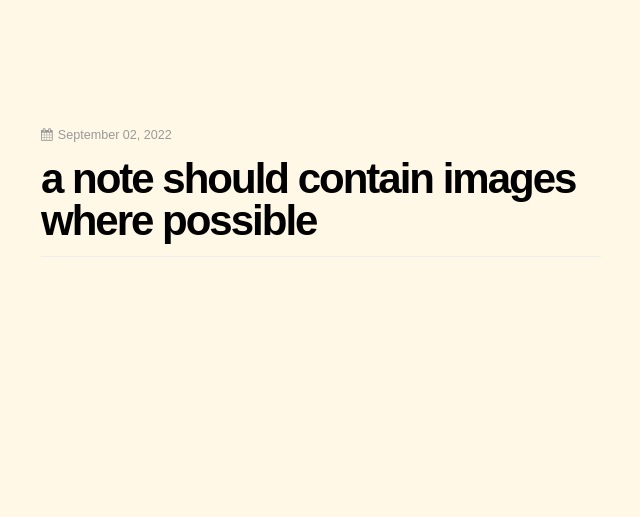
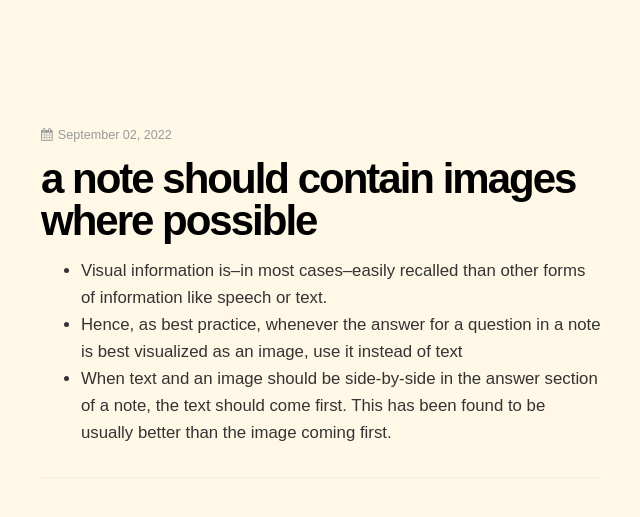
Before and after one commit to dCO2/rococo, a Jekyll site: the page built from _posts/2022-09-02-a-note-should-contain-images-where-possible.md, in a window 1280 px wide. Shown: the top 517 px of the page, without its empty margins (335-975 px from the left). Built offline with Jekyll 4.4.1, drawn with Linux system fonts in a browser that asks for light colours; some web fonts are replaced.

Commit message:
New content for an existing note

```diff
--- a/_posts/2022-09-02-a-note-should-contain-images-where-possible.md
+++ b/_posts/2022-09-02-a-note-should-contain-images-where-possible.md
@@ -5,3 +5,7 @@ feature-image: /assets/images/author-image.png
 permalink: /:year/:month/:day/:title
 tags:
 ---
+
+- Visual information is--in most cases--easily recalled than other forms of information like speech or text.
+- Hence, as best practice, whenever the answer for a question in a note is best visualized as an image, use it instead of text
+- When text and an image should be side-by-side in the answer section of a note, the text should come first. This has been found to be usually better than the image coming first.
```
